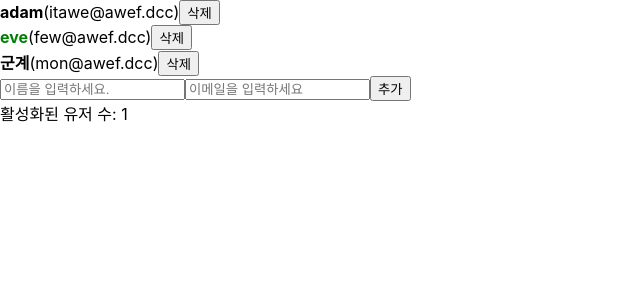
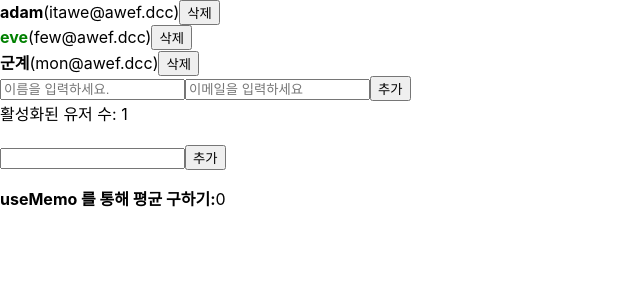
Before and after one commit to hb9397/ReactPrac, a React (Create React App) app in the folder react_prac2/: page / in a window 1280 px wide. Shown: the top 300 px of the page, without its empty margins (0-640 px from the left). Built offline with nearby package versions, Linux system fonts and the light colour scheme.

Commit message:
ReactHooks (useMemo2) 20221207-1

```diff
--- a/react_prac2/src/App.js
+++ b/react_prac2/src/App.js
@@ -1,6 +1,7 @@
 import React, { Component, useState, useRef, useMemo } from 'react';
 import UserList from './component/UserList';
 import CreateUser from './component/CreateUser';
+import AverageUseMemo from './component/AverageUseMemo';
 /* import ErrorBoundary from './component/ErrorBoundary'
 import Iteration from './component/Iteration'
 import FuncRef from './component/FuncRef';
@@ -166,7 +167,9 @@ const App = () => {
     <div>
       <UserList users={users} onRemoveBtn={onRemoveBtn} onToggle={onToggle}/>
       <CreateUser username={username} email={email} onChangeInput={onChangeInput} onCreateBtn={onCreateBtn}/>
-      <div>활성화된 유저 수: {count}</div>
+      <div>활성화된 유저 수: {count}</div><br/>
+
+      <AverageUseMemo/>
 
       {/* <ErrorBoundary>
         <Iteration />
--- /dev/null
+++ b/react_prac2/src/component/AverageUseMemo.jsx
@@ -0,0 +1,62 @@
+import React, {useState, useMemo} from 'react'
+
+const getAverage = (numbers) => {
+    console.log("평균 계산");
+
+    if(numbers.length === 0){
+        return 0;
+    }
+
+    // reduce는 배열을 순회하면서 연산을 수행한 후 하나의 값을 반환한다.
+    // 매개변수는 두 개중 첫번째는 수행할 함수이고, 두번째 매개 변수는 연산을 시작할 때의 초기값이다.
+
+    // 두번째 매개변수는 생략이 가능한데 생략되면 배열의 첫번째 요소로 설정된다.
+
+    // 첫번째 매개변수인 함수는 매개변수를 4개까지 갖을 수 있는데, 첫번째는 누적값, 두번째는 배열의 요소, 세번째는 배열의 인덱스, 네번째는 배열이다.
+
+    // 아래의 예시를 들면 배열 [10, 20, 30, 40] 이있을 때
+    // 1회 (10 + 20), 2회 (30 + 30), 3회 (60 + 40)  100을 반환
+    const sum = numbers.reduce((a, b) => a + b);
+    return sum / numbers.length;
+}
+
+const AverageUseMemo = () => {
+
+    const [list, setList] = useState([]);
+    const[number, setNumber] = useState('');
+
+    // Input의 내용을 수정할 때 호출될 메서드
+    const onChangeInput = (e) => {
+        setNumber(e.target.value)
+    }
+
+    // 추가를 눌렀을 때 배열에 삽입하는 함수
+    const onClickInsertBtn = (e) => {
+        const nextList = list.concat(parseInt(number));
+        setList(nextList);
+        setNumber('')
+    }
+
+    // useMemo를 사용해서 getAverage 호출부를 부르도록 수정하면 input에 연결된 state의 값이 변경될 때마다 호출되는 것이 아니라
+    // 값이 바뀌었을 때만 호출하도록 한다.
+    const  calcAvg = useMemo(() => getAverage(list), [list]);
+
+  return (
+    <div>
+        <input value={number} onChange={onChangeInput}/>
+        <button onClick={onClickInsertBtn}>추가</button>
+
+        <ul>
+            {list.map((value, index) => (
+                <li key={index}>{value}</li>
+            ))}
+        </ul>
+        <div>
+            {/* <b>useMemo 없이 평균 구하기:</b>{getAverage(list)}<br/> */}
+            <b>useMemo 를 통해 평균 구하기:</b>{calcAvg}
+        </div>
+    </div>
+  )
+}
+
+export default AverageUseMemo
```
Also changed, not shown: 1 other file (tests, documents, lock files or other folders).
